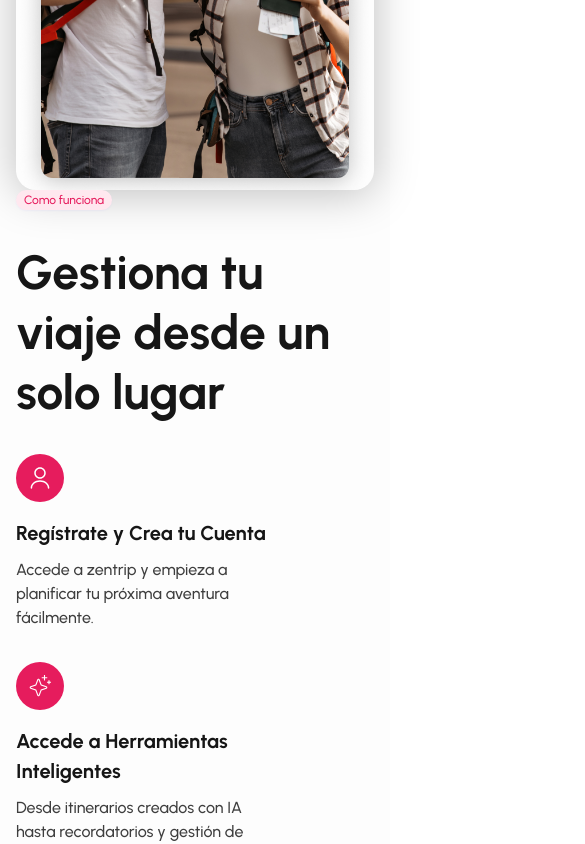
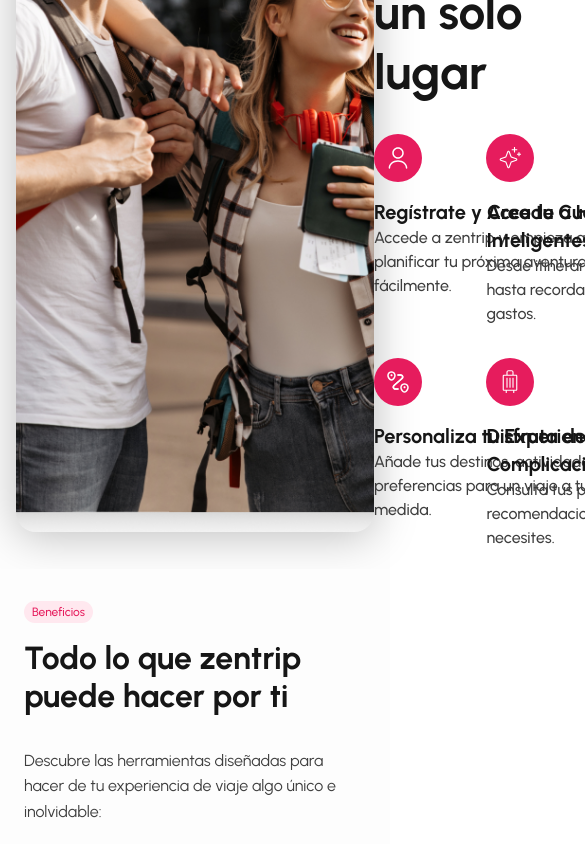
Before and after one commit to Ignacio918/viajes-app, a React (Vite) app in the folder viajes-app/: page / in a window 390 px wide. Shown: the part 1240-2084 px from the top of the page, 585 px wide, since content can reach past the window. Built offline with nearby package versions, Linux system fonts and the light colour scheme; a web font is replaced by a local one.

Commit message:
acomodar howitworks

```diff
--- a/viajes-app/src/pages/HowItWorks.tsx
+++ b/viajes-app/src/pages/HowItWorks.tsx
@@ -9,25 +9,25 @@ import '../styles/HowItWorks.css';
 const HowItWorks = () => {
   return (
     <div className="how-it-works">
-      {/* Imagen principal */}
+      {/* Imagen Principal */}
       <img
         src={fotoRandom3}
-        alt="Random travel"
+        alt="Travel Image"
         className="how-it-works__image"
       />
 
-      {/* Contenido principal */}
+      {/* Contenido Principal */}
       <div className="how-it-works__content">
         <div className="how-it-works__badge">Como funciona</div>
         <h2 className="how-it-works__title">
           Gestiona tu viaje desde un solo lugar
         </h2>
 
-        {/* Características */}
         <div className="how-it-works__features">
+          {/* Característica 1 */}
           <div className="how-it-works__feature">
             <div className="how-it-works__feature-icon">
-              <img src={iconUser} alt="User icon" />
+              <img src={iconUser} alt="User Icon" />
             </div>
             <div className="how-it-works__feature-content">
               <h3 className="how-it-works__feature-title">
@@ -40,10 +40,10 @@ const HowItWorks = () => {
             </div>
           </div>
 
-          {/* Repetir para otras características */}
+          {/* Característica 2 */}
           <div className="how-it-works__feature">
             <div className="how-it-works__feature-icon">
-              <img src={iconSparkle} alt="Sparkle icon" />
+              <img src={iconSparkle} alt="Sparkle Icon" />
             </div>
             <div className="how-it-works__feature-content">
               <h3 className="how-it-works__feature-title">
@@ -56,9 +56,10 @@ const HowItWorks = () => {
             </div>
           </div>
 
+          {/* Característica 3 */}
           <div className="how-it-works__feature">
             <div className="how-it-works__feature-icon">
-              <img src={iconRouting} alt="Routing icon" />
+              <img src={iconRouting} alt="Routing Icon" />
             </div>
             <div className="how-it-works__feature-content">
               <h3 className="how-it-works__feature-title">
@@ -71,9 +72,10 @@ const HowItWorks = () => {
             </div>
           </div>
 
+          {/* Característica 4 */}
           <div className="how-it-works__feature">
             <div className="how-it-works__feature-icon">
-              <img src={iconSuitcaseRolling} alt="Suitcase icon" />
+              <img src={iconSuitcaseRolling} alt="Suitcase Icon" />
             </div>
             <div className="how-it-works__feature-content">
               <h3 className="how-it-works__feature-title">
--- a/viajes-app/src/styles/HowItWorks.css
+++ b/viajes-app/src/styles/HowItWorks.css
@@ -2,24 +2,25 @@
 
 /* Contenedor Principal */
 .how-it-works {
-  @apply w-full min-h-screen bg-[#FDFDFD] flex justify-center items-center px-4;
+  @apply flex justify-between items-center w-full min-h-screen bg-[#FDFDFD] px-4;
 }
 
+/* Imagen Principal */
 .how-it-works__image {
-  @apply w-[537px] h-[768px] object-cover rounded-[20px] shadow-[0px_4px_44px_rgba(0,0,0,0.25)];
+  @apply w-[537px] h-[768px] rounded-[20px] shadow-[0px_4px_44px_rgba(0,0,0,0.25)] object-cover;
 }
 
-/* Contenido */
+/* Contenido Principal */
 .how-it-works__content {
-  @apply w-[554px] flex flex-col gap-8;
+  @apply flex flex-col gap-8 max-w-[554px];
 }
 
 .how-it-works__badge {
-  @apply w-fit px-2 py-0.5 bg-[#FFE8EF] text-[#E61C5D] text-xs font-medium rounded-[36px] shadow-[0px_1px_2px_rgba(105,81,255,0.05)];
+  @apply bg-[#FFE8EF] text-[#E61C5D] text-xs font-medium rounded-[36px] px-2 py-1 shadow-[0px_1px_2px_rgba(105,81,255,0.05)];
 }
 
 .how-it-works__title {
-  @apply text-5xl text-[#161616] font-bold leading-[60px];
+  @apply text-5xl font-bold text-[#161616] leading-[60px];
 }
 
 /* Características */
@@ -28,42 +29,17 @@
 }
 
 .how-it-works__feature {
-  @apply w-[261px] flex flex-col gap-4;
+  @apply flex flex-col gap-4 w-[261px];
 }
 
 .how-it-works__feature-icon {
-  @apply w-12 h-12 p-3 bg-[#E61C5D] rounded-full flex items-center justify-center;
-}
-
-.how-it-works__feature-content {
-  @apply flex flex-col gap-2.5;
+  @apply w-12 h-12 bg-[#E61C5D] rounded-full flex items-center justify-center p-3;
 }
 
 .how-it-works__feature-title {
-  @apply text-xl text-[#161616] font-bold leading-[30px];
+  @apply text-xl font-bold text-[#161616];
 }
 
 .how-it-works__feature-text {
-  @apply text-base text-[#3E3E3E] font-medium leading-6;
+  @apply text-base font-medium text-[#3E3E3E];
 }
-
-/* Responsivo */
-@media (max-width: 1024px) {
-  .how-it-works {
-    @apply flex-col items-center;
-  }
-
-  .how-it-works__image {
-    @apply w-full h-auto;
-  }
-
-  .how-it-works__content {
-    @apply w-full max-w-[554px];
-  }
-}
-
-@media (max-width: 640px) {
-  .how-it-works__features {
-    @apply grid-cols-1;
-  }
-}
```
